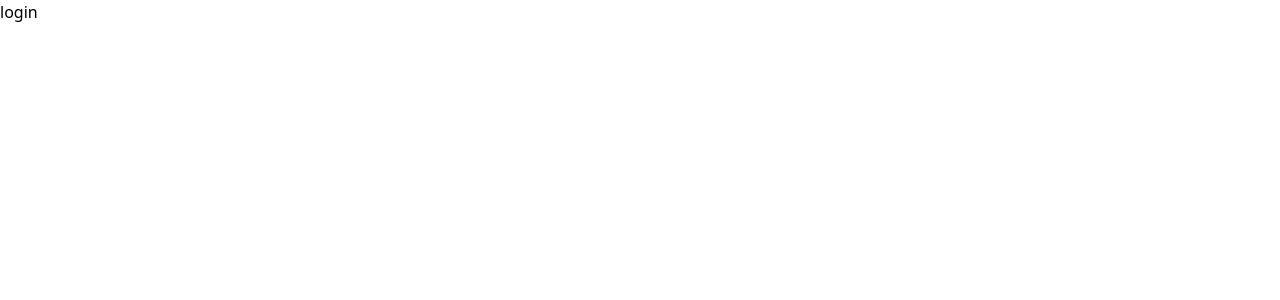
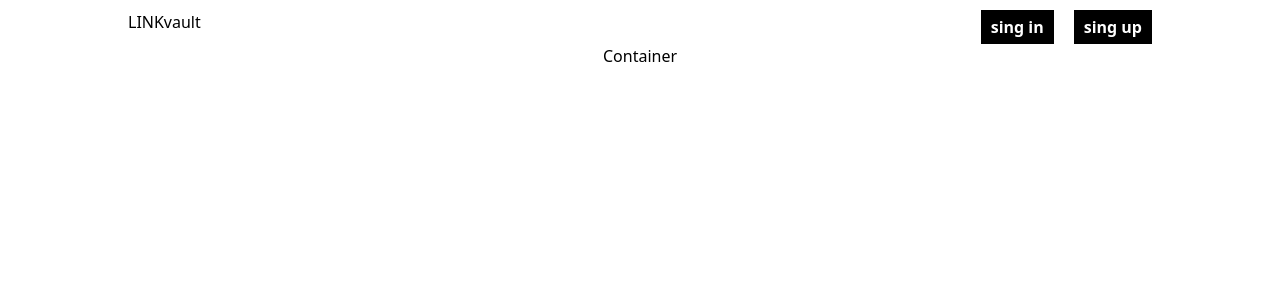
Before and after one commit to Rudresh-pandey/LinkVault, a React (Vite) app in the folder client/: page / in a window 1280 px wide. Shown: the top 300 px of the page. Built offline with nearby package versions, Linux system fonts and the light colour scheme.

Commit message:
login page ui update

```diff
--- a/client/src/pages/LoginPage.jsx
+++ b/client/src/pages/LoginPage.jsx
@@ -1,9 +1,17 @@
 import React from "react";
+import "./login.css";
 
 export default function LoginPage() {
   return (
-    <div>
-      <p>login</p>
+    <div className="container">
+      <div className="header">
+        <div className="logo">LINKvault</div>
+        <div className="loginBtn">
+          <button>sing in</button>
+          <button>sing up</button>
+        </div>
+      </div>
+      <div className="content">Container</div>
     </div>
   );
 }
--- /dev/null
+++ b/client/src/pages/login.css
@@ -0,0 +1,27 @@
+
+.container{
+    display: flex;
+    flex-direction: column  ;
+    width: 100%;
+    align-items: center;
+    padding: 10px 0px;
+}
+
+.header{
+    display: flex;
+    width: 80%;
+    justify-content: space-between;
+
+}
+
+.loginBtn{
+    display: flex;
+    gap: 20px;
+}
+
+.loginBtn button{
+    font-weight: bold;
+    background-color: black;
+    color: white;
+    padding: 5px 10px;
+}
```
